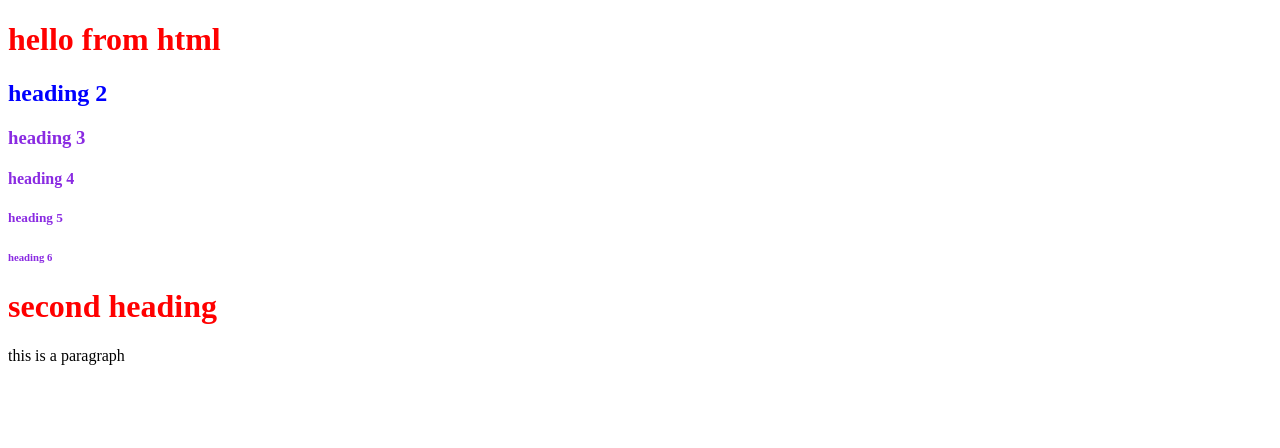
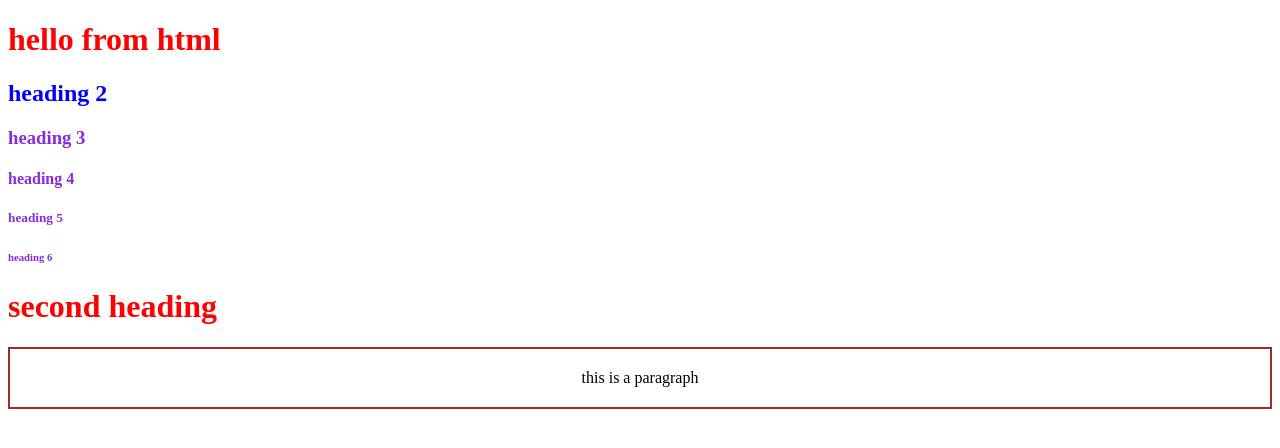
Before and after one commit to yashaswininoole-hub/autosuggest, a website: page frontend/index.html in a window 1280 px wide. Drawn offline with Linux system fonts and the light colour scheme.

Commit message:
styled paragraph

```diff
--- a/frontend/css/index.css
+++ b/frontend/css/index.css
@@ -7,3 +7,10 @@ h1{
 .heading{
     color: blueviolet;
 }
+.para{
+    border: 2px;
+    border-color: brown;
+    border-style: solid;
+    padding: 20px;
+    text-align: center;
+}
--- a/frontend/index.html
+++ b/frontend/index.html
@@ -14,7 +14,7 @@
     <h5 class="heading">heading 5</h5>
     <h6 class="heading">heading 6</h6>
     <h1>second heading</h1>
-    <p>this is a paragraph</p>
+    <p class="para">this is a paragraph</p>
 
 
 
```
